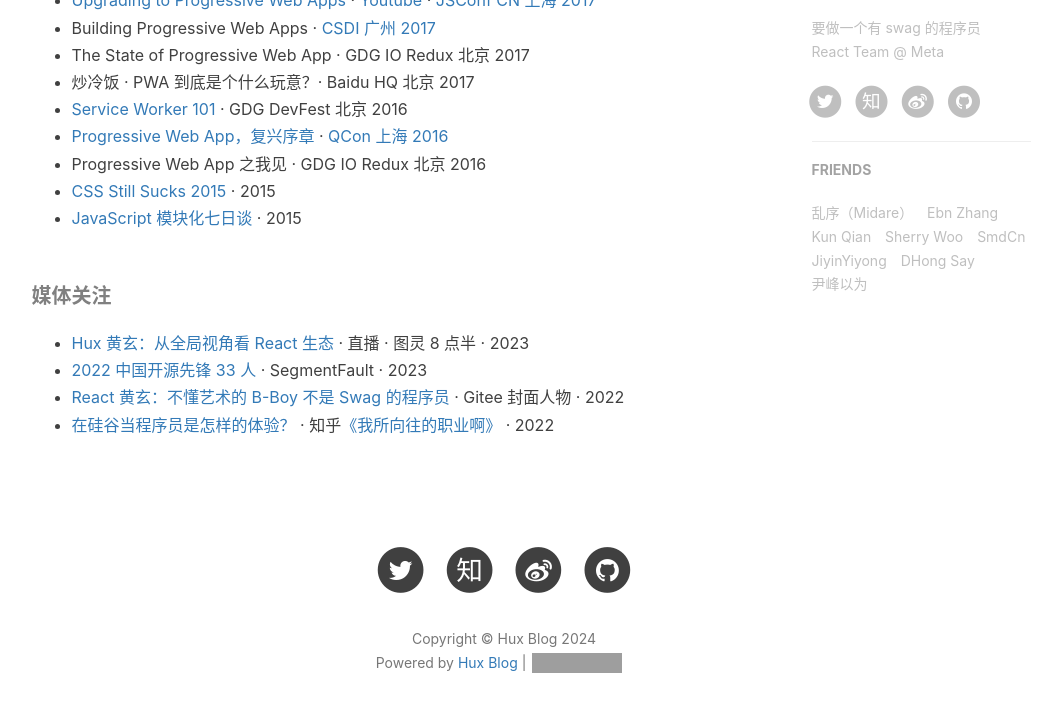
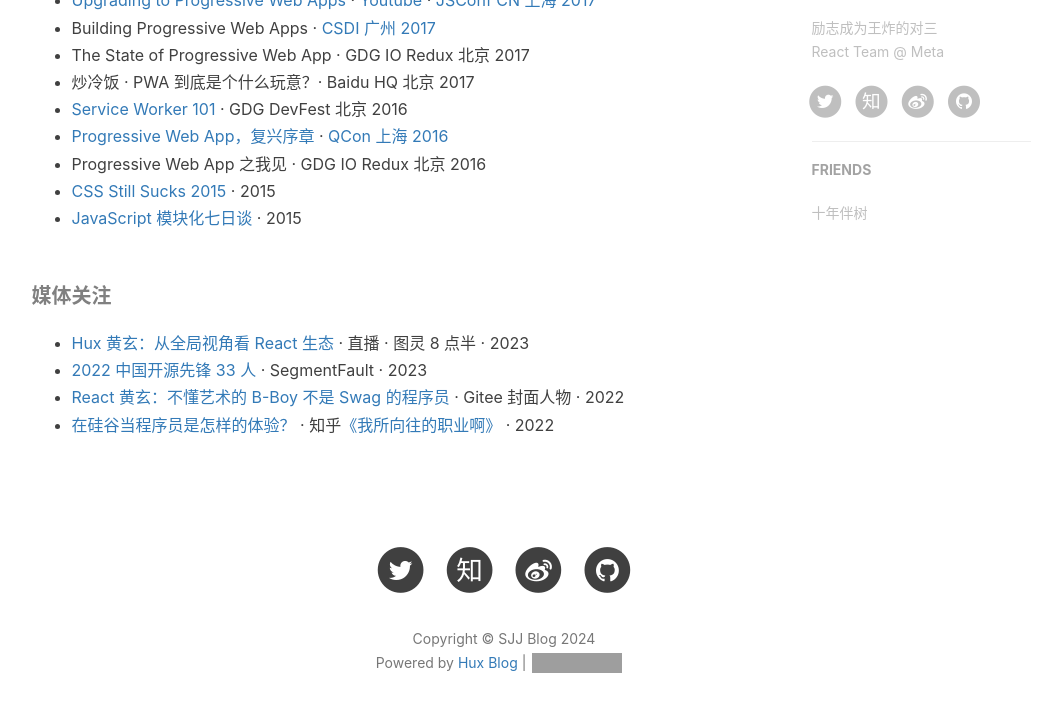
Before and after one commit to jiajunsun68/jiajunsun68.github.io, a Jekyll site: the page built from about.html, in a window 1280 px wide and 1400 px high, scrolled down 429 px, cut to the strip 633-1345 px from the top of the window. Shown: the whole strip, without its empty margins (136-1198 px from the left). Built offline with Jekyll 4.4.1, drawn with Linux system fonts in a browser that asks for light colours; nearby versions of some CDN libraries; comment, search, counter and statistics services are not loaded; grey boxes are pictures that could not be loaded.

Commit message:
Update _config.yml

```diff
--- a/_config.yml
+++ b/_config.yml
@@ -1,11 +1,11 @@
 # Site settings
-title: Hux Blog
-SEOTitle: 黄玄的博客 | Hux Blog
+title: SJJ Blog
+SEOTitle: SJJ | SJJ Blog
 header-img: img/home-bg.jpg
-email: huxpro@gmail.com
-description: "这里是 @Hux黄玄 的个人博客，与你一起发现更大的世界 | 要做一个有 swag 的程序员"
-keyword: "黄玄, Hux黄玄, Hux, 鬼栈, huxpro, @huxpro, 黄玄的博客, Hux Blog, 博客, 个人网站, 互联网, Web, JavaScript, React, React Native, 前端, 设计"
-url: "https://huangxuan.me" # your host, for absolute URL
+email: jjsun0608@gmail.com
+description: "这里是 SJJ 的个人博客| 励志成为王炸的对三"
+keyword: "SJJ, jjsun, LLM compression, Tester"
+url: "https://jiajunsun.github.io" # your host, for absolute URL
 baseurl: "" # for example, '/blog' if your blog hosted on 'host/blog'
 
 # Publish posts or collection documents with a future date.
@@ -13,11 +13,11 @@
 
 # SNS settings
 RSS: false
-weibo_username: huxpro
-zhihu_username: huxpro
-github_username: huxpro
-twitter_username: huxpro
-#facebook_username:  huxpro
+weibo_username: SJJ
+zhihu_username: SJJ
+github_username: SJJ
+twitter_username: SJJ
+#facebook_username:  SJJ
 #linkedin_username:  firstname-lastname-idxxxx
 
 # Build settings
@@ -59,7 +59,7 @@
       start_line: 1
 
 # Disqus settings
-disqus_username: hux
+disqus_username: SJJ
 
 # Netease settings
 netease_comment: false
@@ -70,11 +70,11 @@
 
 # Google Analytics
 ga_track_id: "UA-49627206-1" # Format: UA-xxxxxx-xx
-ga_domain: huangxuan.me
+ga_domain: https://blog.csdn.net/JiajunSun
 
 # Sidebar settings
 sidebar: true # whether or not using Sidebar.
-sidebar-about-description: "要做一个有 swag 的程序员 <br> React Team @ Meta"
+sidebar-about-description: "励志成为王炸的对三 <br> React Team @ Meta"
 sidebar-avatar: https://github.com/Huxpro.png # use absolute URL, seeing it's used in both `/` and `/about/`
 
 # Featured Tags
@@ -91,12 +91,5 @@
 # Friends
 friends:
   [
-    { title: "乱序（Midare）", href: "http://mida.re/" },
-    { title: "Ebn Zhang", href: "https://ebnbin.dev/" },
-    { title: "Kun Qian", href: "http://kunq.me" },
-    { title: "Sherry Woo", href: "https://sherrywoo.me/" },
-    { title: "SmdCn", href: "http://blog.smdcn.net" },
-    { title: "JiyinYiyong", href: "http://tiye.me/" },
-    { title: "DHong Say", href: "http://dhong.co" },
-    { title: "尹峰以为", href: "http://ingf.github.io/" },
+    { title: "十年伴树", href: "https://blog.csdn.net/JiajunSun" },
   ]
```
